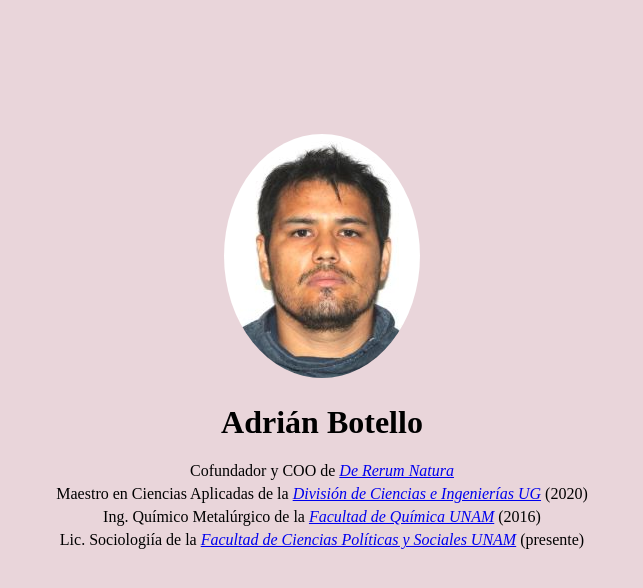
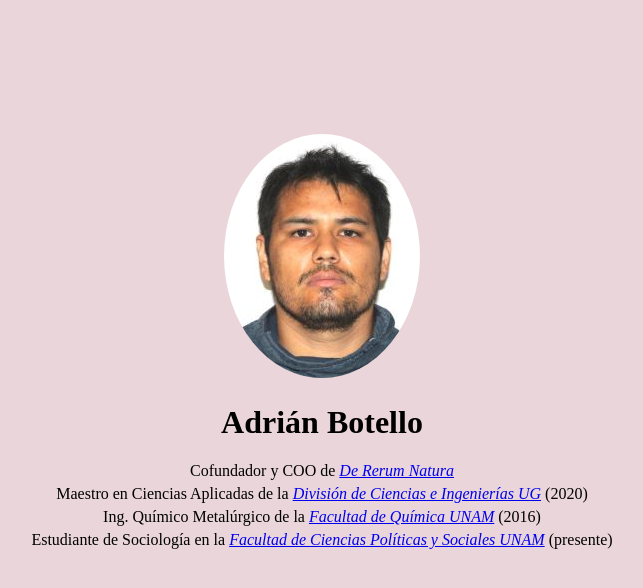
Before and after one commit to Adrian-Botello/adrian-botello, a plain HTML site: page index.html in a window 1280 px wide. Shown: the whole page, without its empty margins (318-961 px from the left). Drawn offline with Linux system fonts and the light colour scheme.

Commit message:
Update index.html

```diff
--- a/index.html
+++ b/index.html
@@ -24,7 +24,7 @@
             <p>Cofundador y COO de <em> <a href="https://dererumnatura.com.mx/"> De Rerum Natura</a></em> </p>
             <p>Maestro en Ciencias Aplicadas de la <em> <a href="http://www.dci.ugto.mx/"> División de Ciencias e Ingenierías UG</a></em> (2020)</p>
             <p>Ing. Químico Metalúrgico de la<em> <a href="https://quimica.unam.mx/"> Facultad de Química UNAM</a></em> (2016)</p>
-            <p>Lic. Sociologiía de la <em> <a href="https://www.politicas.unam.mx/principal/index.php"> Facultad de Ciencias Políticas y Sociales UNAM</a></em> (presente) </p>
+            <p>Estudiante de Sociología en la <em> <a href="https://www.politicas.unam.mx/principal/index.php"> Facultad de Ciencias Políticas y Sociales UNAM</a></em> (presente) </p>
           </center>
 
     </tbody>
```
